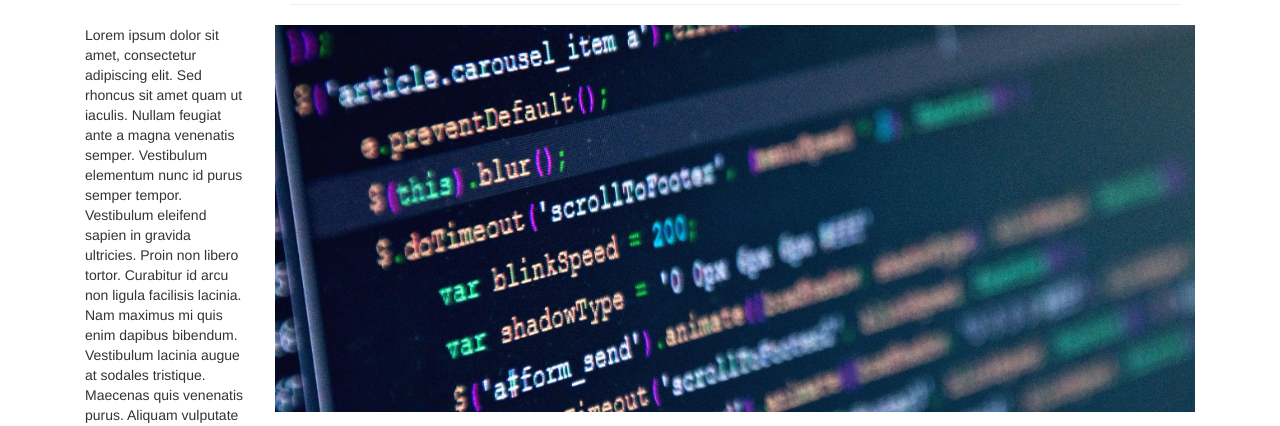
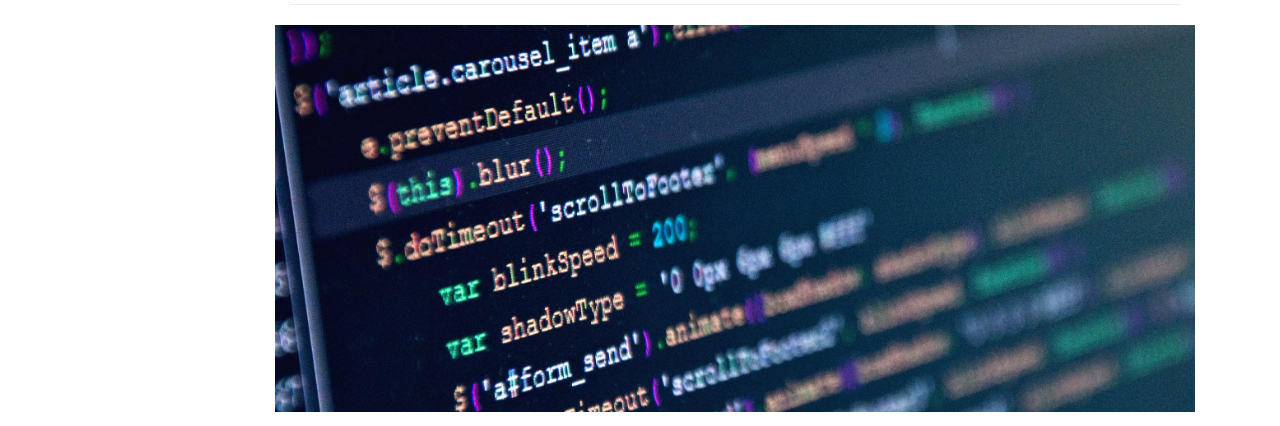
Before and after one commit to anthonyattard/portfolio-site, a plain HTML site: page index.html in a window 1280 px wide. Shown: the part 139-565 px from the top of the page. Drawn offline with Linux system fonts and the light colour scheme.

Commit message:
Removed sidebar

```diff
--- a/index.html
+++ b/index.html
@@ -28,10 +28,7 @@
 			</div>
 		</div>
 
-		<div class="side col-sm-2">
-			<p>Lorem ipsum dolor sit amet, consectetur adipiscing elit. Sed rhoncus sit amet quam ut iaculis. Nullam feugiat ante a magna venenatis semper. Vestibulum elementum nunc id purus semper tempor. Vestibulum eleifend sapien in gravida ultricies. Proin non libero tortor. Curabitur id arcu non ligula facilisis lacinia. Nam maximus mi quis enim dapibus bibendum. Vestibulum lacinia augue at sodales tristique. Maecenas quis venenatis purus. Aliquam vulputate enim eget leo mattis, vitae auctor felis vulputate. Praesent maximus lobortis nisi, non laoreet mauris rhoncus vel.</p>
-		</div>
-		<div class="feat col-sm-10">
+		<div class="feat col-sm-10 col-sm-offset-2">
 			<div class="feat-img">
 				<img src="img/lines-of-code.jpg" class="img-responsive" alt="Lines of code">
 			</div>
```
